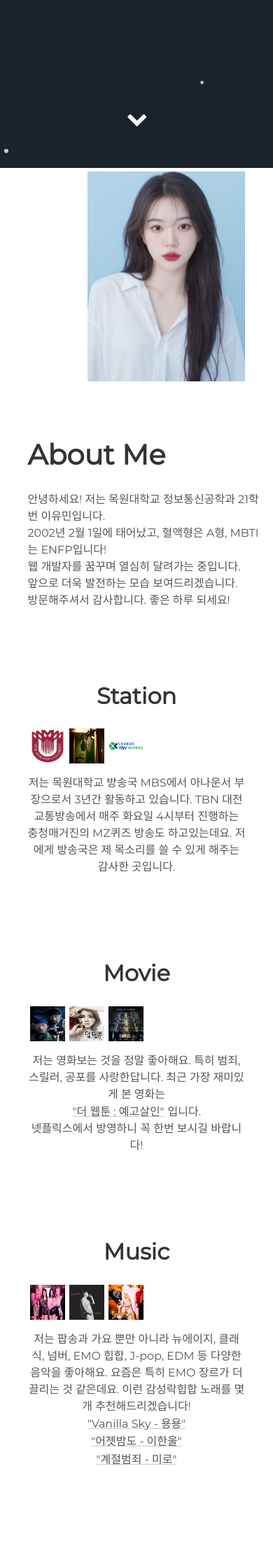
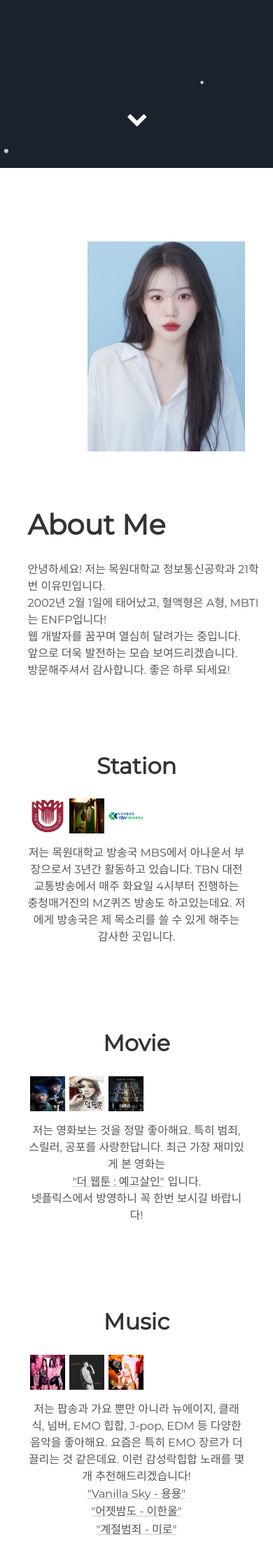
Before and after one commit to bySeiren02/Seiren.github.io, a Jekyll site: the page built from index.html, in a window 390 px wide. Shown: the part 660-2885 px from the top of the page at 70% size. Built offline with Jekyll 4.4.1, drawn with Linux system fonts in a browser that asks for light colours.

Commit message:
about me 수정

```diff
--- a/_includes/about.html
+++ b/_includes/about.html
@@ -71,11 +71,15 @@
     flex-direction: row;
     display: flex;
     align-items: center;
+    text-align: center;
   }
   @media only screen and (max-width: 549px) {
     .container {
+      padding-top: 100px;
       flex-direction: column;
       display: flex;
+      align-items: center;
+      text-align: center;
     }
   }
   .image-wrapper {
```
